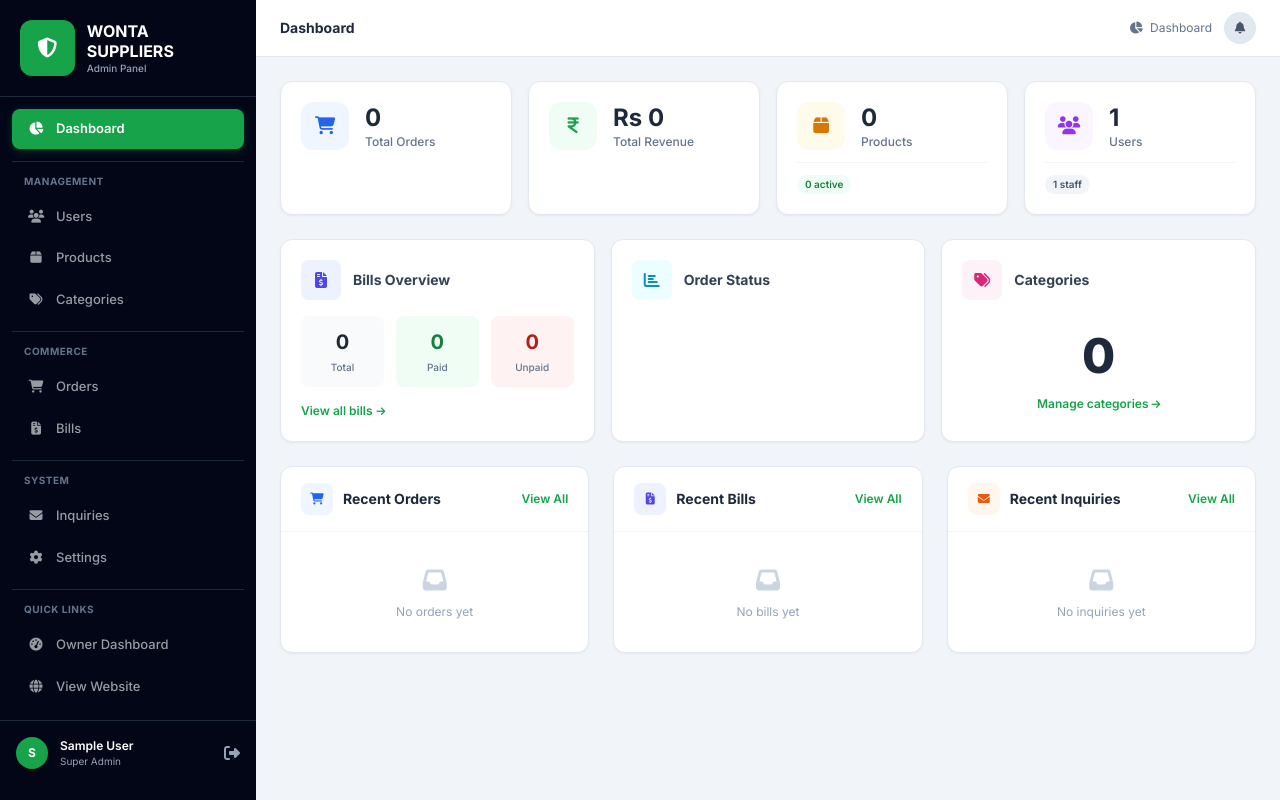
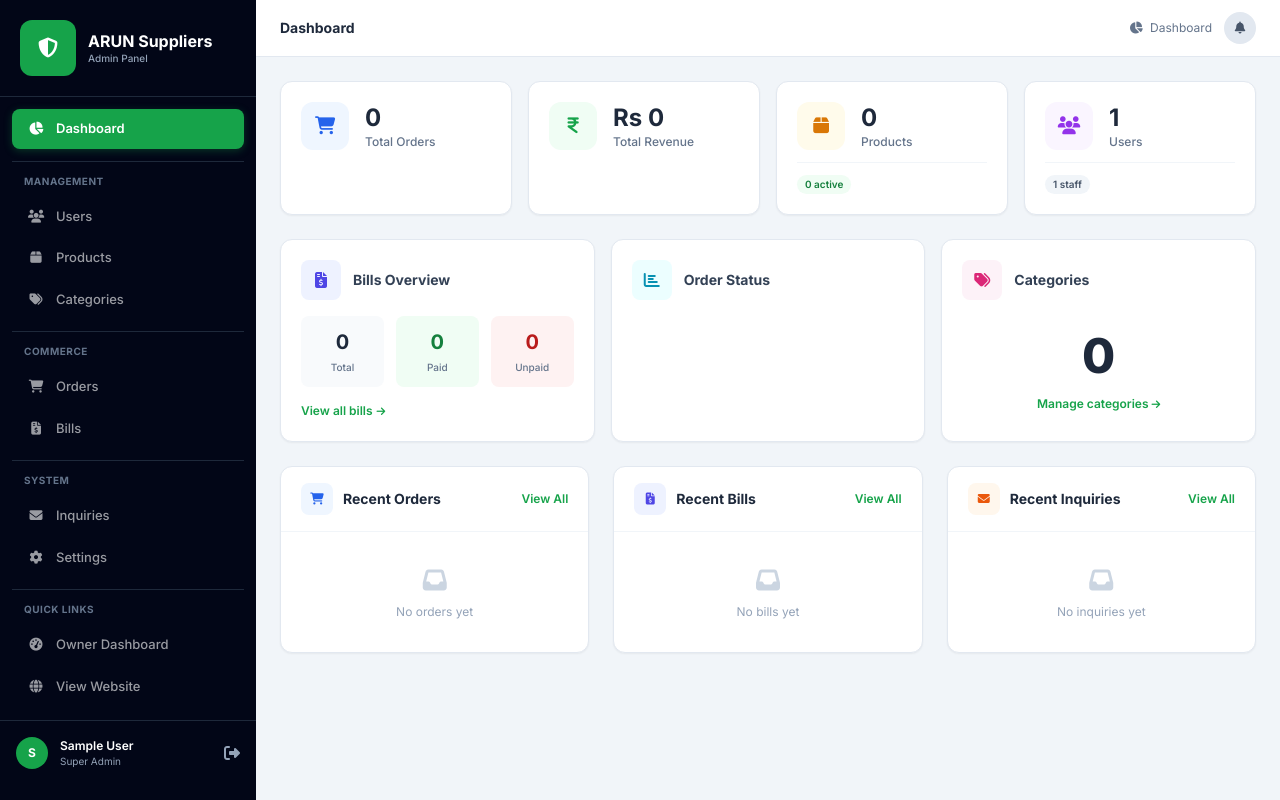
Before and after one commit to 2anupam0/bharatpur-plumbing-hub, a Django app: page /admin/ in a window 1280 px wide. Run offline with Django 4.2, Linux system fonts and the light colour scheme; the visitor is signed in with stand-in values (Sample User, id 1); data comes from the database, SQL or seed files in the repository; data that the repository does not hold is empty; some libraries are stand-ins or nearby versions.

Commit message:
Rename WONTA SUPPLIERS to ARUN Suppliers in remaining templates and models

```diff
--- a/shop/models.py
+++ b/shop/models.py
@@ -182,7 +182,7 @@ class ContactInquiry(models.Model):
 
 
 class SiteSettings(models.Model):
-    shop_name = models.CharField(max_length=100, default="WONTA SUPPLIERS")
+    shop_name = models.CharField(max_length=100, default="ARUN Suppliers")
     shop_tagline = models.CharField(max_length=255, default="All Plumbing & Hardware Materials in Bharatpur")
     shop_phone = models.CharField(max_length=20, default="+9779800000000")
     shop_email = models.EmailField(default="info@bharatpurplumbing.com")
--- a/shop/templates/admin_panel/base.html
+++ b/shop/templates/admin_panel/base.html
@@ -36,7 +36,7 @@
                         <i class="fas fa-shield-halved text-white text-xl"></i>
                     </div>
                     <div>
-                        <h1 class="text-base font-bold leading-tight">WONTA SUPPLIERS</h1>
+                        <h1 class="text-base font-bold leading-tight">ARUN Suppliers</h1>
                         <p class="text-[10px] text-slate-400 font-medium">Admin Panel</p>
                     </div>
                 </a>
--- a/shop/templates/admin_panel/login.html
+++ b/shop/templates/admin_panel/login.html
@@ -55,7 +55,7 @@
                 <div class="w-16 h-16 bg-brand-100 rounded-2xl flex items-center justify-center mx-auto mb-4">
                     <i class="fas fa-shield-halved text-brand-600 text-2xl"></i>
                 </div>
-                <h1 class="text-2xl font-bold text-slate-900">WONTA SUPPLIERS</h1>
+                <h1 class="text-2xl font-bold text-slate-900">ARUN Suppliers</h1>
                 <p class="text-sm text-slate-500 mt-1">Admin Panel</p>
             </div>
 
--- a/shop/templates/owner/base_owner.html
+++ b/shop/templates/owner/base_owner.html
@@ -39,7 +39,7 @@
                         <i class="fas fa-wrench text-white text-xl"></i>
                     </div>
                     <div>
-                        <h1 class="text-base font-bold leading-tight">WONTA SUPPLIERS</h1>
+                        <h1 class="text-base font-bold leading-tight">ARUN Suppliers</h1>
                         <p class="text-[10px] text-ow-400 font-medium">Owner Panel</p>
                     </div>
                 </a>
```
Also changed, not shown: shop/migrations/0010_sitesettings_shop_address_sitesettings_shop_email_and_more.py.
